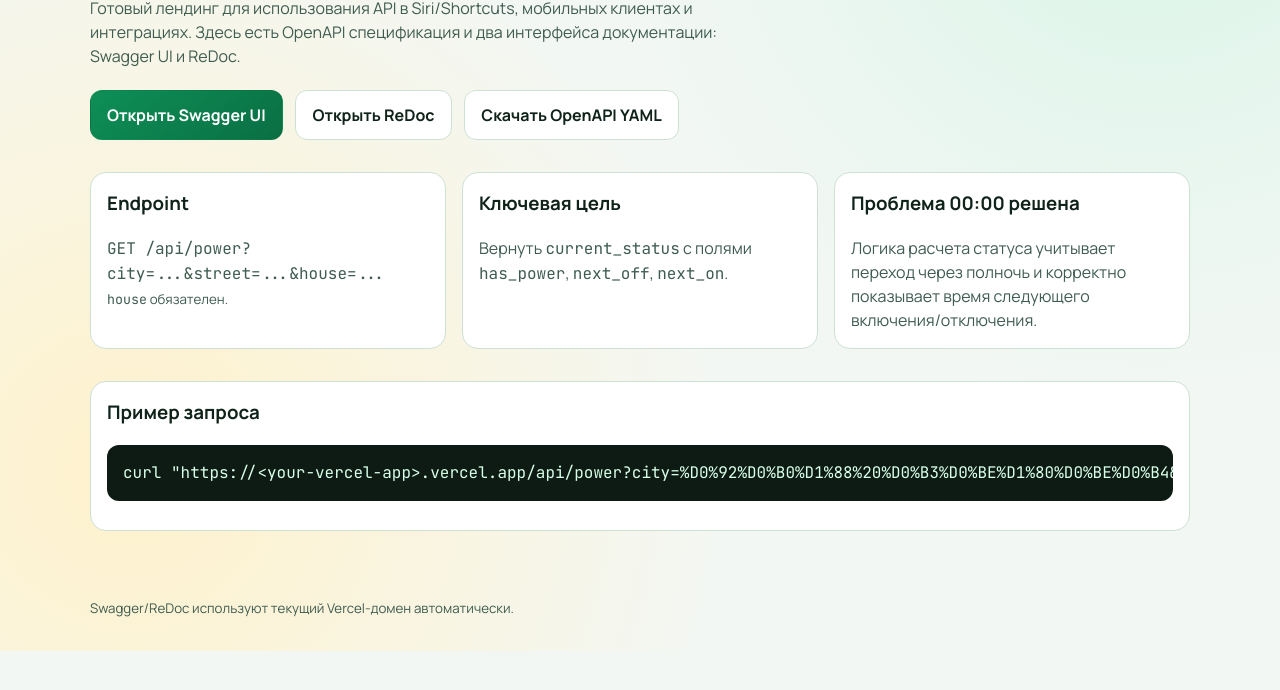
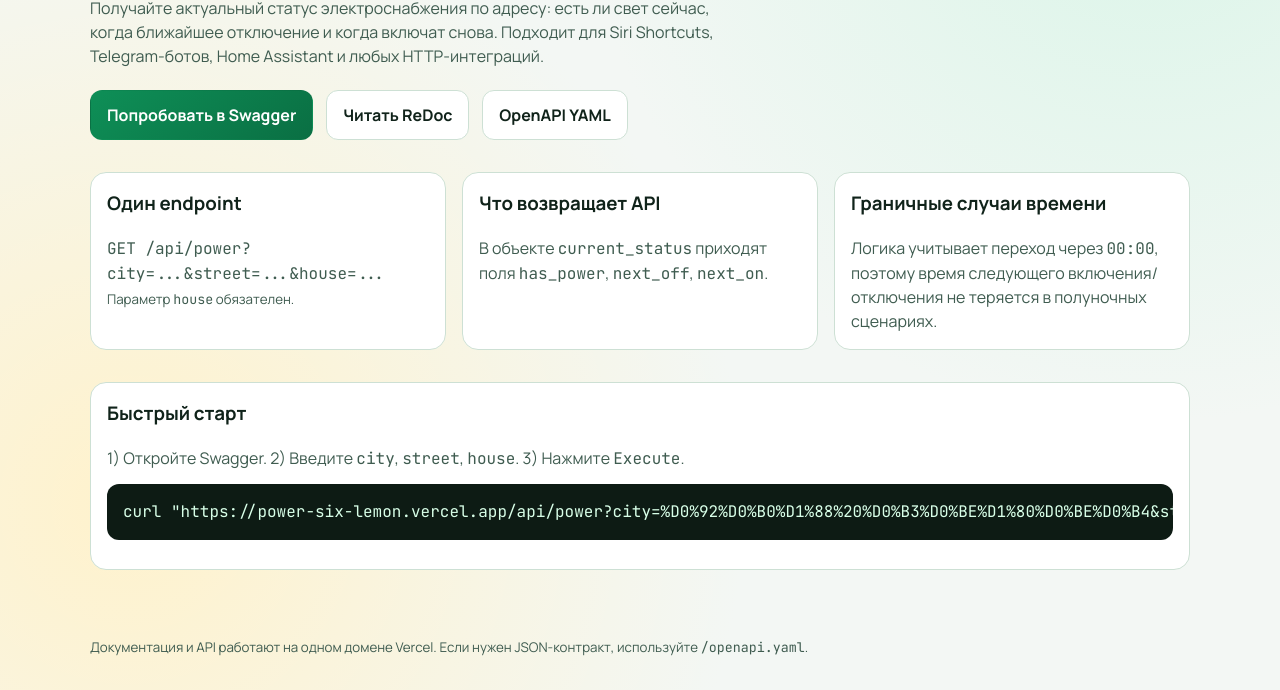
Before and after one commit to Radymyr/power, a website: page index.html in a window 1280 px wide. Shown: the part 240-930 px from the top of the page. Before the commit the page ends 891 px from the top, so only its background shows below. Drawn offline with Linux system fonts and the light colour scheme.

Commit message:
content: improve landing copy and quick start messaging

```diff
--- a/index.html
+++ b/index.html
@@ -6,7 +6,7 @@
     <title>Project Power API</title>
     <meta
       name="description"
-      content="Project Power API: проверка отключений света DTEK. Документация, Swagger и ReDoc."
+      content="Project Power API: статус электроснабжения по адресу, API для Siri Shortcuts и интеграций, документация Swagger и ReDoc."
     />
     <link rel="preconnect" href="https://fonts.googleapis.com" />
     <link rel="preconnect" href="https://fonts.gstatic.com" crossorigin />
@@ -24,53 +24,55 @@
     </header>
 
     <main class="container hero">
-      <h1>Публичная документация API отключений света</h1>
+      <h1>API статуса света для Siri, автоматизаций и собственных приложений</h1>
       <p>
-        Готовый лендинг для использования API в Siri/Shortcuts, мобильных клиентах и
-        интеграциях. Здесь есть OpenAPI спецификация и два интерфейса документации:
-        Swagger UI и ReDoc.
+        Получайте актуальный статус электроснабжения по адресу: есть ли свет сейчас,
+        когда ближайшее отключение и когда включат снова. Подходит для Siri Shortcuts,
+        Telegram-ботов, Home Assistant и любых HTTP-интеграций.
       </p>
 
       <div class="actions">
-        <a class="button primary" href="/swagger">Открыть Swagger UI</a>
-        <a class="button ghost" href="/redoc">Открыть ReDoc</a>
-        <a class="button ghost" href="/openapi.yaml">Скачать OpenAPI YAML</a>
+        <a class="button primary" href="/swagger">Попробовать в Swagger</a>
+        <a class="button ghost" href="/redoc">Читать ReDoc</a>
+        <a class="button ghost" href="/openapi.yaml">OpenAPI YAML</a>
       </div>
 
       <section class="grid" aria-label="api overview">
         <article class="card">
-          <h3>Endpoint</h3>
+          <h3>Один endpoint</h3>
           <p><code>GET /api/power?city=...&street=...&house=...</code></p>
-          <small><code>house</code> обязателен.</small>
+          <small>Параметр <code>house</code> обязателен.</small>
         </article>
 
         <article class="card">
-          <h3>Ключевая цель</h3>
+          <h3>Что возвращает API</h3>
           <p>
-            Вернуть <code>current_status</code> с полями
+            В объекте <code>current_status</code> приходят поля
             <code>has_power</code>, <code>next_off</code>, <code>next_on</code>.
           </p>
         </article>
 
         <article class="card">
-          <h3>Проблема 00:00 решена</h3>
+          <h3>Граничные случаи времени</h3>
           <p>
-            Логика расчета статуса учитывает переход через полночь и корректно
-            показывает время следующего включения/отключения.
+            Логика учитывает переход через <code>00:00</code>, поэтому время следующего
+            включения/отключения не теряется в полуночных сценариях.
           </p>
         </article>
       </section>
 
       <section class="card">
-        <h3>Пример запроса</h3>
-        <pre><code>curl "https://&lt;your-vercel-app&gt;.vercel.app/api/power?city=%D0%92%D0%B0%D1%88%20%D0%B3%D0%BE%D1%80%D0%BE%D0%B4&street=%D0%92%D0%B0%D1%88%D0%B0%20%D1%83%D0%BB%D0%B8%D1%86%D0%B0&house=1"</code></pre>
+        <h3>Быстрый старт</h3>
+        <p>1) Откройте Swagger. 2) Введите <code>city</code>, <code>street</code>, <code>house</code>. 3) Нажмите <code>Execute</code>.</p>
+        <pre><code>curl "https://power-six-lemon.vercel.app/api/power?city=%D0%92%D0%B0%D1%88%20%D0%B3%D0%BE%D1%80%D0%BE%D0%B4&street=%D0%92%D0%B0%D1%88%D0%B0%20%D1%83%D0%BB%D0%B8%D1%86%D0%B0&house=1"</code></pre>
       </section>
     </main>
 
     <footer>
       <div class="container">
         <small>
-          Swagger/ReDoc используют текущий Vercel-домен автоматически.
+          Документация и API работают на одном домене Vercel. Если нужен JSON-контракт,
+          используйте <code>/openapi.yaml</code>.
         </small>
       </div>
     </footer>
```
Also changed, not shown: site/index.html (+20 -18 lines).
